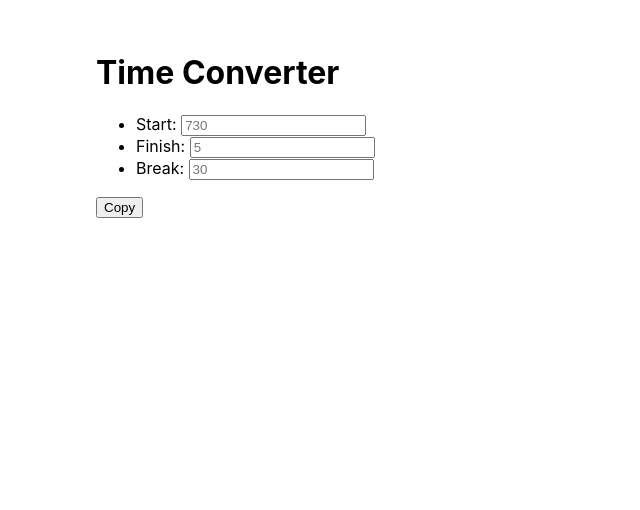
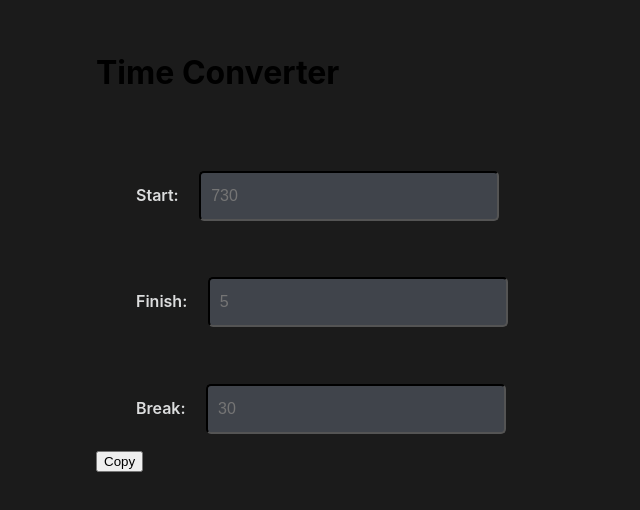
Before and after one commit to Space-Ctrl/Time-Converter, an Electron app: page TimeConverter/src/index.html in a window 800 px wide. Shown: the whole page, without its empty margins (0-640 px from the left). Drawn offline with Linux system fonts and the light colour scheme.

Commit message:
Basic Css
Will be added apon later

```diff
--- a/TimeConverter/src/index.css
+++ b/TimeConverter/src/index.css
@@ -4,4 +4,39 @@ body {
   margin: auto;
   max-width: 38rem;
   padding: 2rem;
+  background-color: #1b1b1b;
 }
+
+input[type="text"] {
+  background-color: #40444b;
+  border-radius: 5px;
+  border-color: #000000;
+  color: #dcddde;
+  font-size: 16px;
+  padding: 10px;
+  width: 300px;
+  height: 50px;
+  box-sizing: border-box;
+  display: inline-block;
+
+}
+
+input[type="text"]:focus {
+  outline: none;
+  box-shadow: 0 0 0 2px #7289da;
+  width: 310px;
+  height: 60px;
+  display: inline-block;
+}
+
+li {
+  list-style-type: none;
+  padding-block-start: 10%;
+}
+
+label {
+  color: #dcddde;
+  font-size: 16px;
+  font-weight: 600;
+  padding-right: 1em;
+}
```
